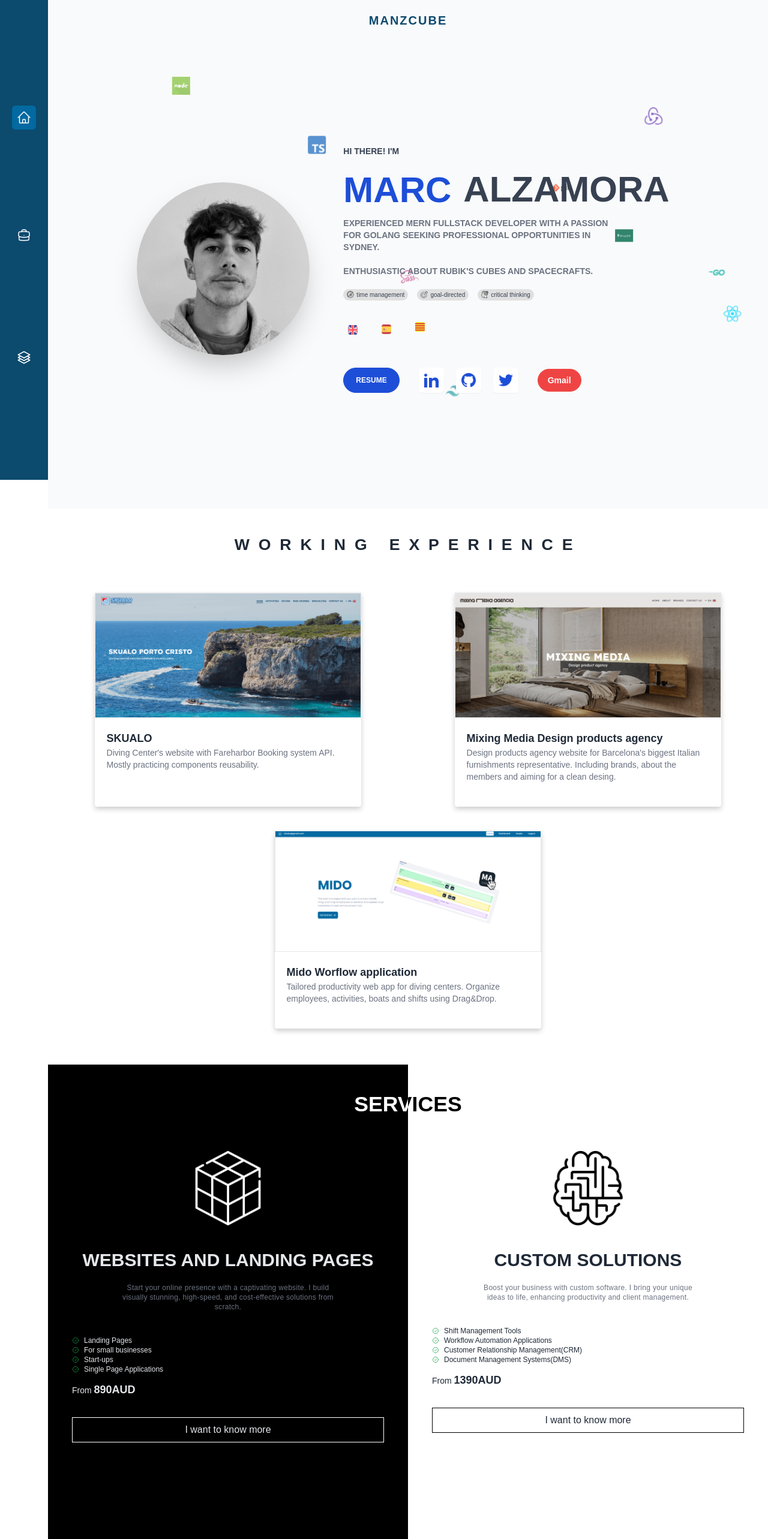
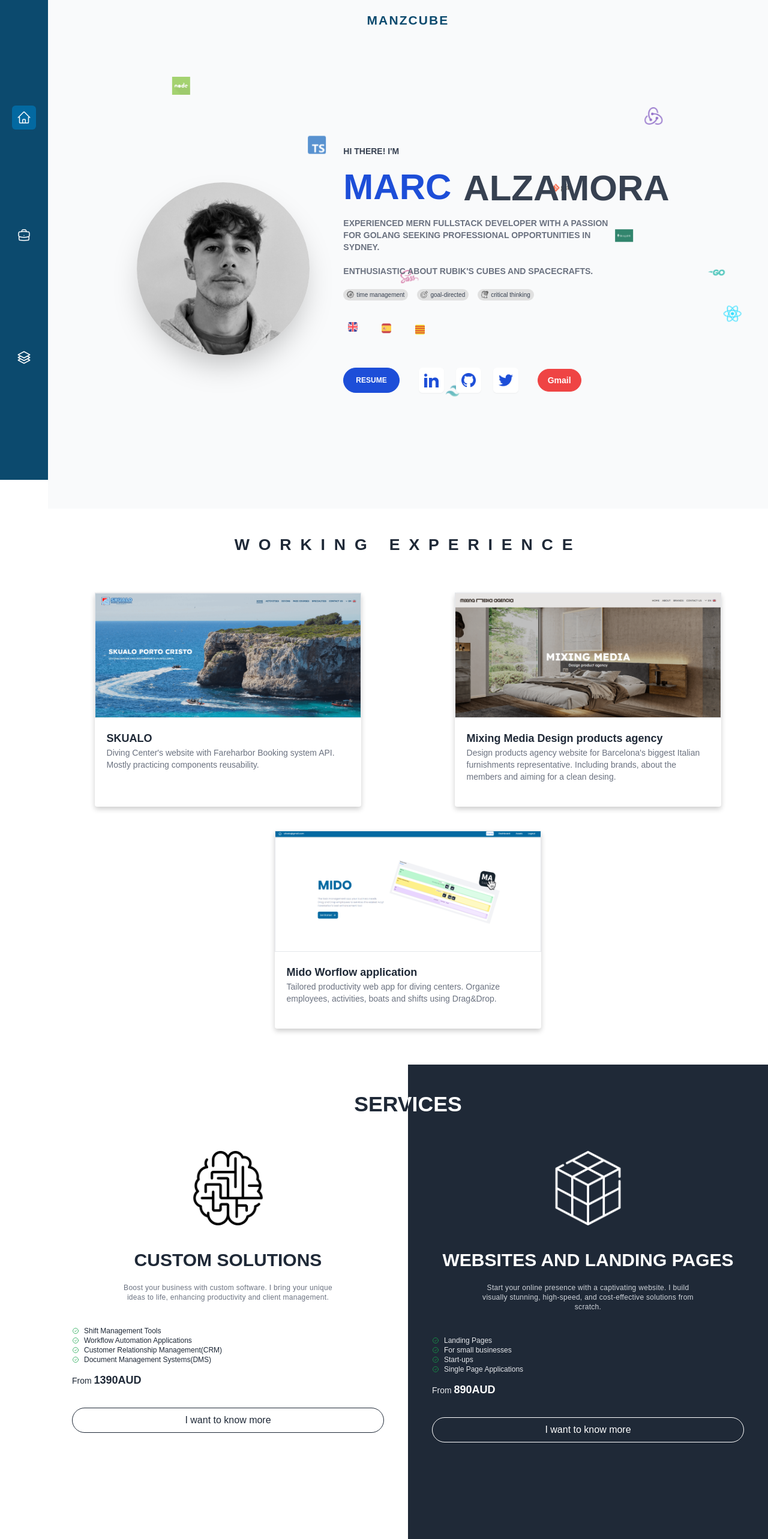
Before and after one commit to manzcube/render_portfolio, a React (Create React App) app: page / in a window 1280 px wide. Shown: the top 2566 px of the page at 60% size. Built offline with nearby package versions, Linux system fonts and the light colour scheme; grey boxes are pictures that could not be loaded.

Commit message:
services order changed

```diff
--- a/src/components/Layout/Header.tsx
+++ b/src/components/Layout/Header.tsx
@@ -6,7 +6,7 @@ const Header: React.FC = () => {
     <p className="text-center pt-5 hidden sm:flex">
       <Link
         to="/"
-        className="font-extrabold text-xs md:text-xl text-center w-full lg:tracking-widest text-sky-900 animated-bouncing "
+        className="font-extrabold text-xs md:text-xl text-center w-full lg:tracking-widest text-sky-900 animated-scaling"
       >
         MANZCUBE
       </Link>
--- a/src/components/Sections/Introduction.tsx
+++ b/src/components/Sections/Introduction.tsx
@@ -1,4 +1,4 @@
-import React from "react";
+import React, { useState, useEffect } from "react";
 
 // Components
 import FloatingIcons from "../FloatingIcons";
@@ -23,7 +23,29 @@ const socialLink =
   "p-2 rounded-md shadow-sm hover:shadow-2xl bg-white border border-white hover:scale-110 hover:border-blue-700 transition-all duration-500";
 
 const Introduction: React.FC = () => {
+  const [scrollY, setScrollY] = useState<number>(0);
+
+  useEffect(() => {
+    const handleScroll = () => {
+      setScrollY(window.scrollY);
+    };
+
+    window.addEventListener("scroll", handleScroll);
+
+    return () => {
+      window.removeEventListener("scroll", handleScroll);
+    };
+  }, []);
+
+  const opacity = 1 - scrollY / 2 / window.innerHeight;
+  const scale = 1 - scrollY / 2 / window.innerHeight;
   return (
+    <div
+      style={{
+        opacity: opacity < 0 ? 0 : opacity,
+        transform: `scale(${scale < 0.5 ? 0.5 : scale})`,
+      }}
+    >
       <div
         id="introduction"
         className="h-screen w-full z-20 relative flex flex-col lg:flex-row justify-center items-center gap-10 text-blue-500 lg:pt-5 p-5 pt-16 sm:pt-5"
@@ -41,8 +63,8 @@ const Introduction: React.FC = () => {
             <p className="text-gray-700 animated-bouncing-delayed">Alzamora</p>
           </div>
           <p className="text-gray-500 text-xs lg:text-sm max-w-md font-semibold">
-          Experienced MERN FullStack developer with a passion for Golang seeking
-          professional opportunities in Sydney.
+            Experienced MERN FullStack developer with a passion for Golang
+            seeking professional opportunities in Sydney.
           </p>
           <p className="text-gray-500 text-xs lg:text-sm max-w-md font-semibold">
             Enthusiastic about Rubik's Cubes and spacecrafts.
@@ -161,6 +183,7 @@ const Introduction: React.FC = () => {
           </div>
         </div>
       </div>
+    </div>
   );
 };
 
--- a/src/components/Sections/Services.tsx
+++ b/src/components/Sections/Services.tsx
@@ -1,4 +1,4 @@
-import React from "react";
+import React, { useState, useEffect, useRef } from "react";
 
 // Style
 import "../../style/Components.css";
@@ -14,26 +14,11 @@ const Services: React.FC = () => {
   return (
     <div
       id="services"
-      className="relative flex flex-col md:flex-row min-h-screen md:h-screen w-full"
+      className="relative flex flex-col flex-col-reverse md:flex-row min-h-screen md:h-screen w-full"
     >
       <p className="absolute z-20 w-full text-center mt-10 font-extrabold uppercase services-text">
         Services
       </p>
-      <div className="w-full relative md:w-1/2 bg-black min-h-[100vh] sm:px-10 pt-24 pb-10 p-5 md:py-20">
-        <Service
-          image={rubik}
-          from={890}
-          title="Websites and Landing pages"
-          black={true}
-          features={[
-            "Landing Pages",
-            "For small businesses",
-            "Start-ups",
-            "Single Page Applications",
-          ]}
-          text="Start your online presence with a captivating website. I build visually stunning, high-speed, and cost-effective solutions from scratch."
-        />
-      </div>
       <div className="w-full relative md:w-1/2 bg-white min-h-[120vh] md:min-h-screen p-5 sm:px-10 md:py-20">
         <Service
           image={brain}
@@ -49,6 +34,21 @@ const Services: React.FC = () => {
           text="Boost your business with custom software. I bring your unique ideas to life, enhancing productivity and client management."
         />
       </div>
+      <div className="w-full relative md:w-1/2 bg-gray-800 min-h-[100vh] sm:px-10 pt-24 pb-10 p-5 md:py-20">
+        <Service
+          image={rubik}
+          from={890}
+          title="Websites and Landing pages"
+          black={true}
+          features={[
+            "Landing Pages",
+            "For small businesses",
+            "Start-ups",
+            "Single Page Applications",
+          ]}
+          text="Start your online presence with a captivating website. I build visually stunning, high-speed, and cost-effective solutions from scratch."
+        />
+      </div>
     </div>
   );
 };
--- a/src/components/Service.tsx
+++ b/src/components/Service.tsx
@@ -29,10 +29,18 @@ const Service: React.FC<Service> = ({
         src={image}
         alt="webistes-landing-pages-services-icon"
       />
-      <h1 className="text-md lg:text-xl xl:text-3xl uppercase mt-5 lg:mb-5 lg:mt-10 text-center font-extrabold">
+      <h1
+        className={`text-md lg:text-xl xl:text-3xl uppercase mt-5 lg:mb-5 lg:mt-10 text-center font-extrabold ${
+          black ? "text-white" : "text-gray-800"
+        }`}
+      >
         {title}
       </h1>
-      <p className="text-center mb-10 text-gray-500 text-xs lg:tracking-wide px-20">
+      <p
+        className={`text-center mb-10 ${
+          black ? "text-gray-300" : "text-gray-500"
+        } text-xs lg:tracking-wide px-20`}
+      >
         {text}
       </p>
       <div className="see-more-div">
@@ -56,16 +64,23 @@ const Service: React.FC<Service> = ({
           </li>
         ))}
         <p className="my-3 text-sm">
-          From <span className="font-bold text-lg">{from}AUD</span>
+          From{" "}
+          <span
+            className={`font-bold text-lg ${
+              black ? "text-white" : "text-gray-800"
+            }`}
+          >
+            {from}AUD
+          </span>
         </p>
       </div>
       {contactOpen ? (
         <div className="flex gap-5">
           <a
-            className={`py-2 text-center mt-5 w-full px-4 border transition-all duration-300 active:scale-95 ${
+            className={`rounded-full py-2 text-center mt-5 w-full px-4 border transition-all duration-300 active:scale-95 ${
               black
-                ? "border-white hover:bg-white hover:text-black"
-                : "border-black hover:bg-black hover:text-white"
+                ? "border-white hover:bg-white hover:text-gray-800"
+                : "border-gray-800 hover:bg-gray-800 hover:text-white"
             }`}
             target="_blank"
             rel="noreferrer"
@@ -74,10 +89,10 @@ const Service: React.FC<Service> = ({
             LinkedIn
           </a>
           <a
-            className={`py-2 text-center mt-5 w-full px-4 border transition-all duration-300 active:scale-95 ${
+            className={`rounded-full py-2 text-center mt-5 w-full px-4 border transition-all duration-300 active:scale-95 ${
               black
-                ? "border-white hover:bg-white hover:text-black"
-                : "border-black hover:bg-black hover:text-white"
+                ? "border-white hover:bg-white hover:text-gray-800"
+                : "border-gray-800 hover:bg-gray-800 hover:text-white"
             }`}
             target="_blank"
             rel="noreferrer"
@@ -89,10 +104,10 @@ const Service: React.FC<Service> = ({
       ) : (
         <button
           onClick={() => setContactOpen(!contactOpen)}
-          className={`py-2 mt-5 w-full px-4 border transition-all duration-300 active:scale-95 ${
+          className={`rounded-full py-2 mt-5 w-full px-4 border transition-all duration-300 active:scale-95 ${
             black
-              ? "border-white hover:bg-white hover:text-black"
-              : "border-black hover:bg-black hover:text-white"
+              ? "border-white text-white hover:bg-white hover:text-gray-800"
+              : "border-gray-800 hover:bg-gray-800 hover:text-white"
           }`}
         >
           I want to know more
--- a/src/style/Components.css
+++ b/src/style/Components.css
@@ -65,8 +65,9 @@
 
 .services-text {
   position: absolute;
+  top: 0;
   font-size: 2ch;
-  background: linear-gradient(90deg, white 50%, black 50%);
+  background: linear-gradient(90deg, rgb(31 41 55) 50%, white 50%);
   background-clip: text;
   color: transparent;
 }
--- a/src/style/index.css
+++ b/src/style/index.css
@@ -90,21 +90,25 @@ code {
 }
 
 .bounce-up-on-hover:hover {
-  animation: bounceUp 0.5s infinite;
+  animation: bounceUp 1s infinite;
 }
 
 .animated-bouncing-delayed {
-  animation: bounce 4s infinite;
+  animation: bounce 3s infinite;
   animation-delay: 1s;
 }
 
 .animated-bouncing-delayed-2 {
-  animation: bounce 4s infinite;
+  animation: bounce 3s infinite;
   animation-delay: 2s;
 }
 
 .animated-bouncing {
-  animation: bounce 4s infinite;
+  animation: bounce 3s infinite;
+}
+
+.animated-scaling {
+  animation: scale 2s infinite;
 }
 
 @keyframes bounceUp {
@@ -114,6 +118,16 @@ code {
   }
   50% {
     transform: translateY(-8px);
+  }
+}
+
+@keyframes scale {
+  0%,
+  100% {
+    scale: 105%;
+  }
+  50% {
+    scale: 100%;
   }
 }
 
```
Lines whose indentation alone changed are shown as unchanged.
